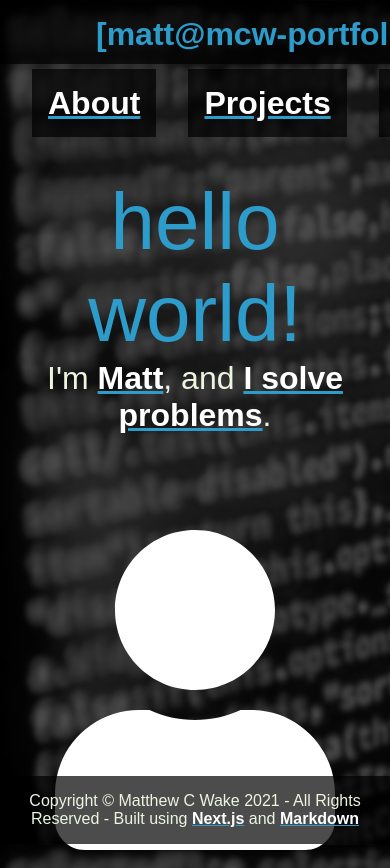
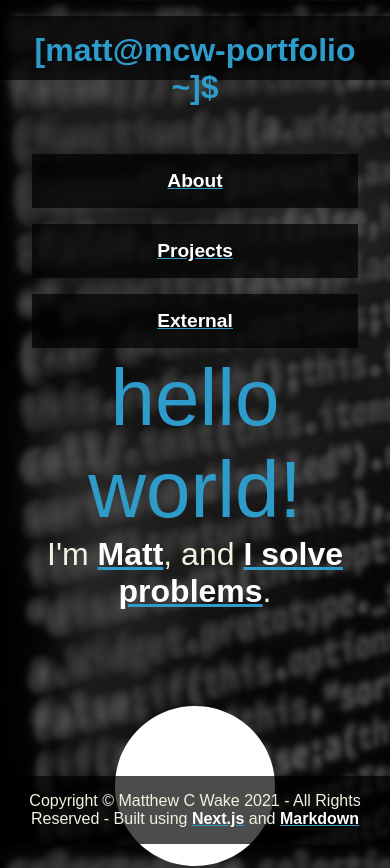
Before and after one commit to mcwake-dev/mcwake-dev.github.io, a Next.js app: page / in a window 390 px wide. Shown: the top 868 px of the page. Built offline with nearby package versions, Linux system fonts and the light colour scheme; a web font is replaced by a local one.

Commit message:
Closes #4

```diff
--- a/styles/globals.css
+++ b/styles/globals.css
@@ -59,30 +59,6 @@ a:hover {
     font-size: 2rem;
 }
 
-@media only screen and (max-width: 950px) {
-    #main-header {
-        grid-template-areas: "brand"
-                             "nav";
-    }
-
-    #brand {
-        text-align: center;
-    }
-
-    #nav {
-        margin-top: 2rem;
-    }
-
-    #nav a {
-        text-align: center;
-        background: rgba(0, 0, 0, 0.7);
-    }
-
-    #main {
-        margin-top: 8rem;
-    }
-}
-
 #brand {
     grid-area: brand;
 }
@@ -110,3 +86,43 @@ a:hover {
     background-color: rgba(0, 0, 0, 0.7);
     padding: 1rem;
 }
+
+@media only screen and (max-width: 1100px) {
+    #main-header {
+        grid-template-areas: "brand"
+                             "nav";
+    }
+
+    #brand {
+        text-align: center;
+    }
+
+    #nav {
+        text-align: center;
+        margin-top: 2rem;
+    }
+
+    #nav a {
+        text-align: center;
+        background: rgba(0, 0, 0, 0.7);
+    }
+
+    #main {
+        margin-top: 8rem;
+    }
+}
+
+@media only screen and (max-width: 600px) {
+    #main-header {
+        position: relative;
+    }
+
+    #main {
+        margin-top: 15rem;
+    }
+
+    #nav a {
+        display: block;
+        font-size: 1.2rem;
+    }
+}
```
Also changed, not shown: components/About.module.css (+14 -13 lines), components/Projects.module.css (+19 -0 lines).
